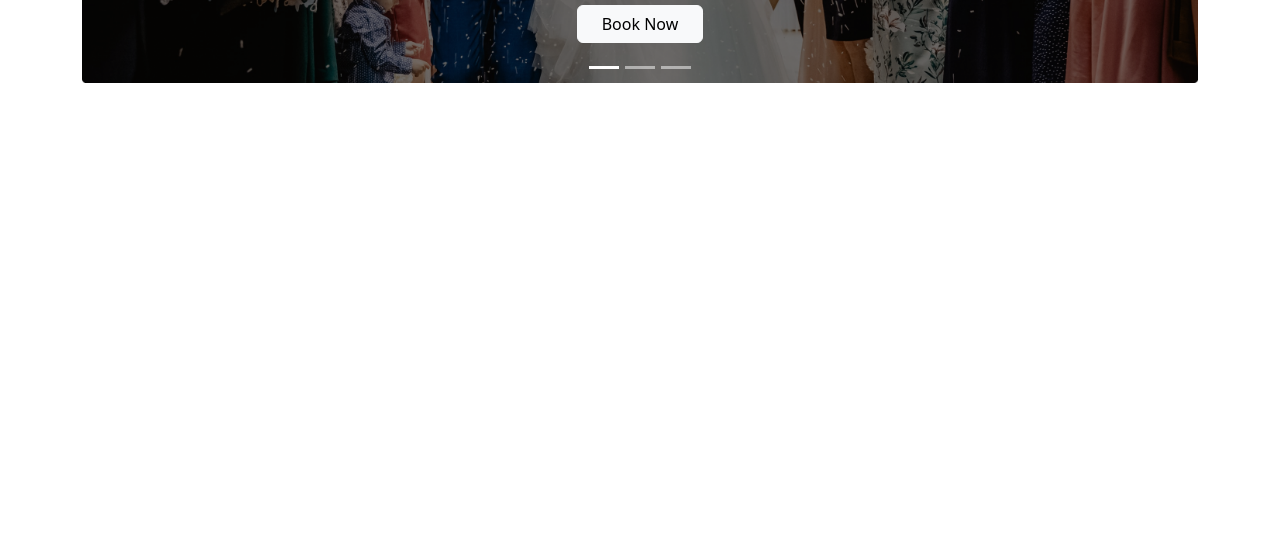
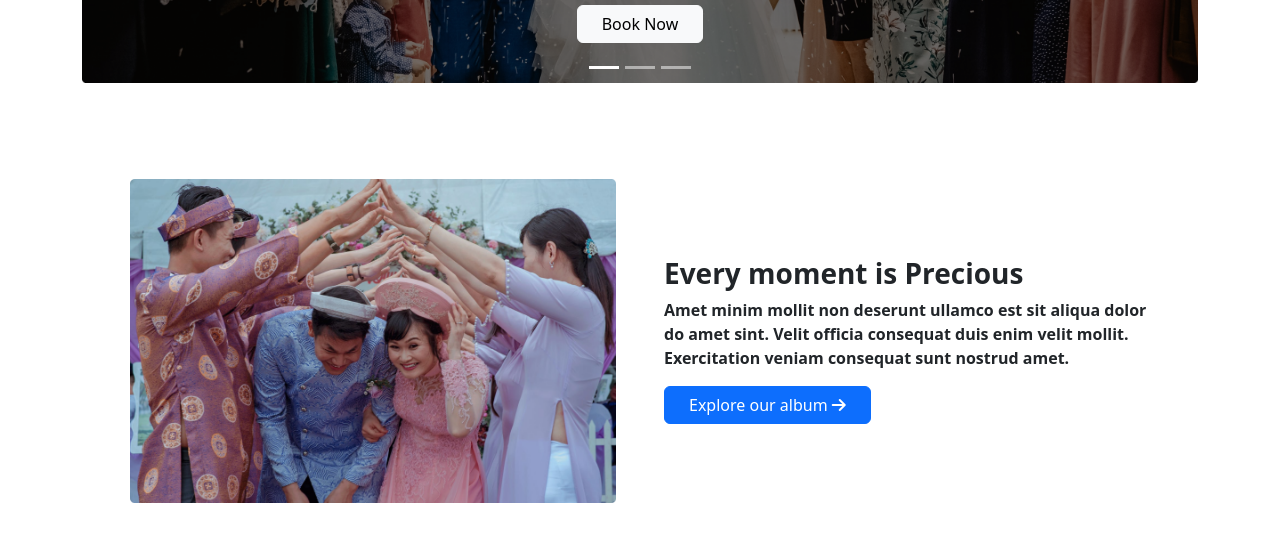
Before and after one commit to rajesh-mondal/convention-center, a plain HTML site: page index.html in a window 1280 px wide. Shown: the part 426-968 px from the top of the page. Before the commit the page ends 800 px from the top, so only its background shows below. Drawn offline with nearby package versions, Linux system fonts and the light colour scheme.

Commit message:
precious moment section done

```diff
--- a/index.html
+++ b/index.html
@@ -8,6 +8,8 @@
     <link href="https://cdn.jsdelivr.net/npm/bootstrap@5.3.0-alpha1/dist/css/bootstrap.min.css" rel="stylesheet" integrity="sha384-GLhlTQ8iRABdZLl6O3oVMWSktQOp6b7In1Zl3/Jr59b6EGGoI1aFkw7cmDA6j6gD" crossorigin="anonymous">
     <!-- Custom CSS -->
     <link rel="stylesheet" href="css/styles.css">
+    <!-- Font Awesome -->
+    <script src="https://kit.fontawesome.com/366bdac751.js" crossorigin="anonymous"></script>
   </head>
   <body class="container-lg">
     <!-- hearder section start -->
@@ -84,7 +86,21 @@
 
     <!-- main section start -->
     <main>
-
+        <!-- precious moment section -->
+        <section class="mt-5 p-5">
+            <div class="row row-cols-1 row-cols-md-2 g-5">
+                <div class="col text-center">
+                    <img class="img-fluid" src="images/wedding.png" alt="">
+                </div>
+                <div class="col d-flex justify-content-center align-items-center">
+                    <div class="">
+                        <h3 class="fw-bold">Every moment is Precious</h3>
+                        <p class="fw-semibold">Amet minim mollit non deserunt ullamco est sit aliqua dolor do amet sint. Velit officia consequat duis enim velit mollit. Exercitation veniam consequat sunt nostrud amet.</p>
+                        <button type="button" class="btn btn-primary px-4">Explore our album  <i class="fas fa-arrow-right"></i></button>
+                    </div>
+                </div>
+            </div>
+        </section>
     </main>
     <!-- main section end -->
 
```
